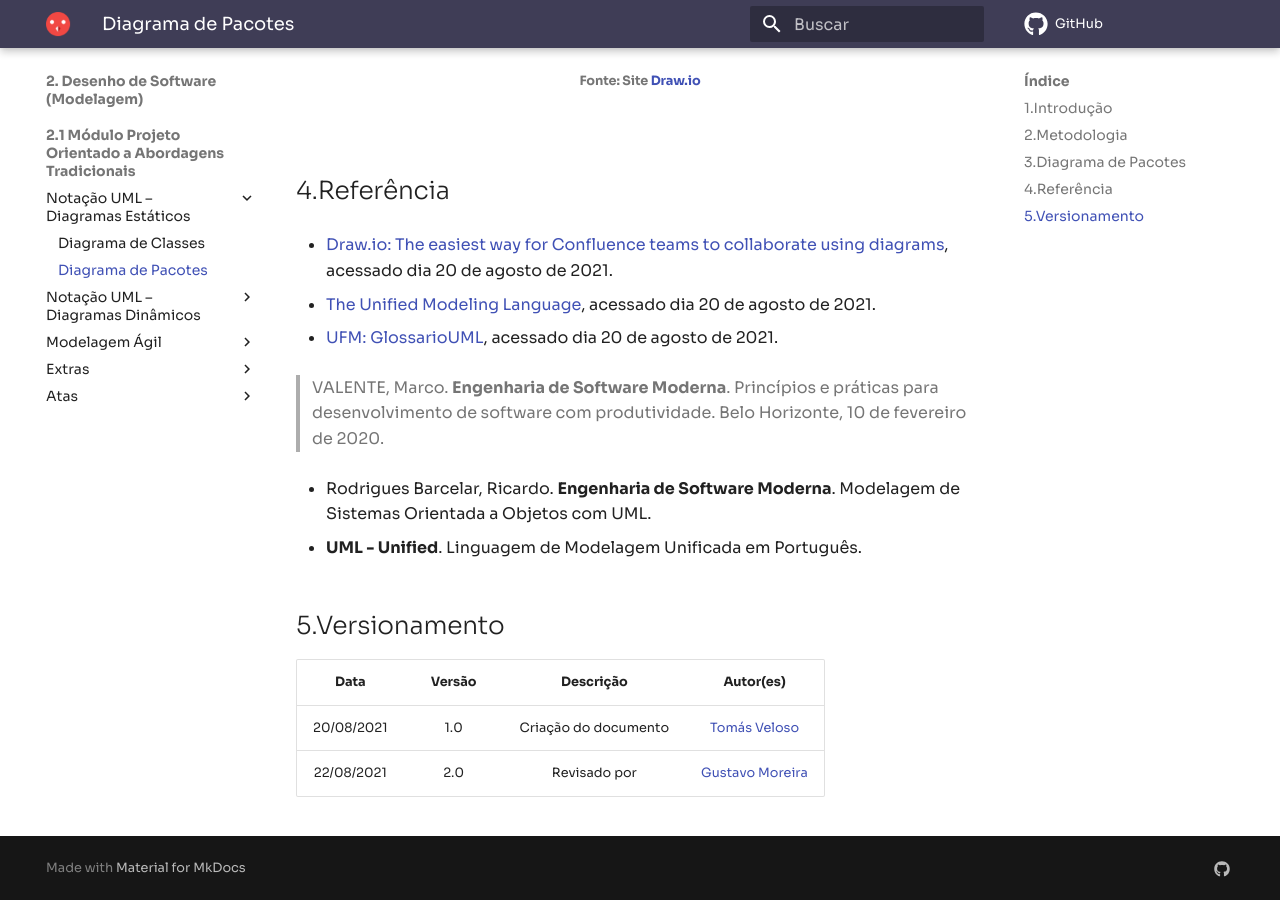
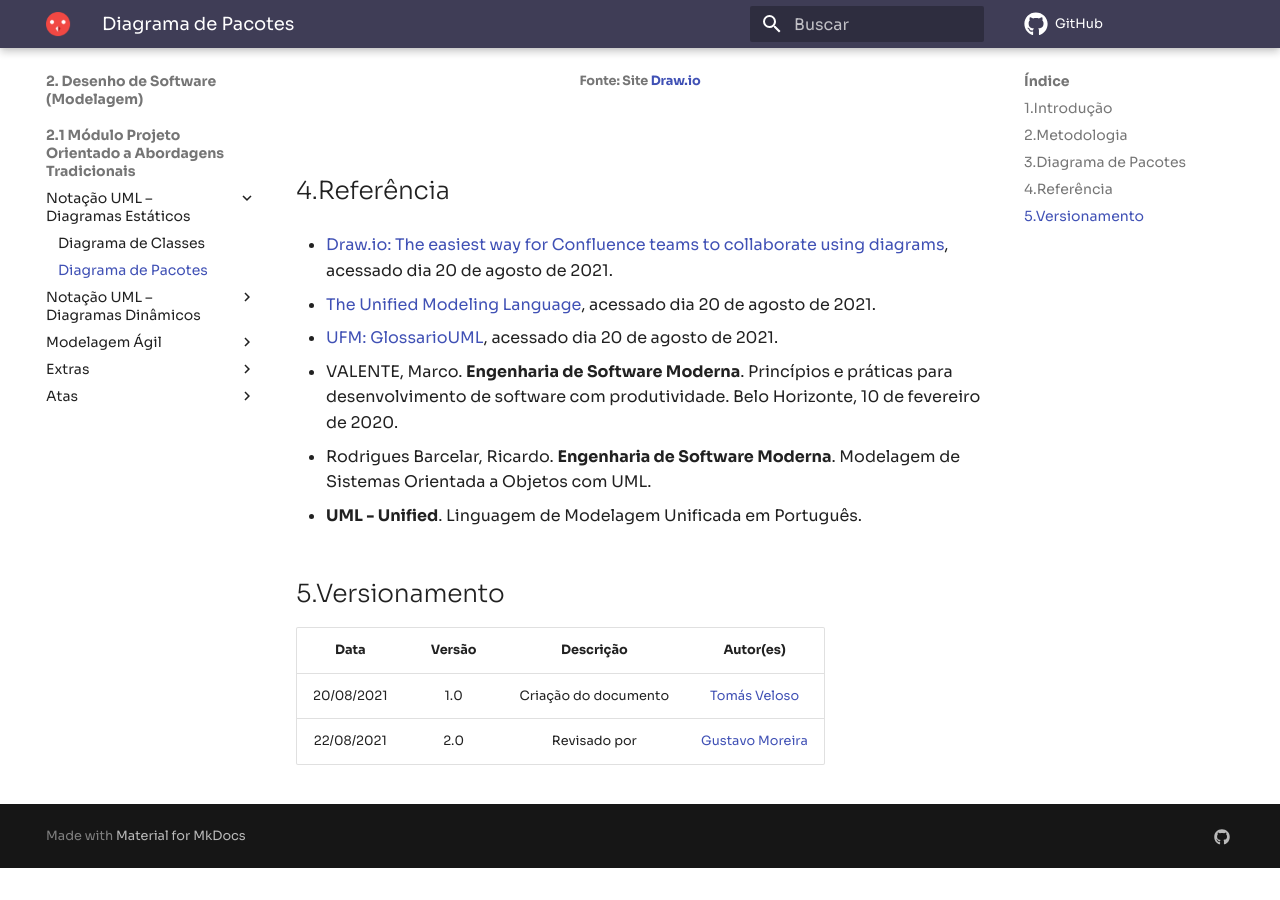
Before and after one commit to UnBArqDsw2021-1/2021.1_G04_Cardeal, an MkDocs documentation site: the page built from docs/modelagem/diagrama_pacotes.md, in a window 1280 px wide and 900 px high, scrolled down 1693 px. Built offline with MkDocs 1.6.1 and Material for MkDocs 9.7.7, drawn with Linux system fonts in a browser that asks for light colours; comment, search, counter and statistics services are not loaded; after the commit the page ends 2561 px from its top, so only the background shows below that.

```diff
--- a/docs/modelagem/diagrama_pacotes.md
+++ b/docs/modelagem/diagrama_pacotes.md
@@ -28,7 +28,7 @@
 * [UFM: GlossarioUML](https://homepages.dcc.ufmg.br/~amendes/GlossarioUML/glossario/conteudo/pacotes/pacote.htm), acessado dia 20 de agosto de 2021.
 
 
-> VALENTE, Marco. **Engenharia de Software Moderna**. Princípios e práticas para desenvolvimento de software com produtividade. Belo Horizonte, 10 de fevereiro de 2020.
+* VALENTE, Marco. **Engenharia de Software Moderna**. Princípios e práticas para desenvolvimento de software com produtividade. Belo Horizonte, 10 de fevereiro de 2020.
 
 * Rodrigues Barcelar, Ricardo. **Engenharia de Software Moderna**. Modelagem de Sistemas Orientada a Objetos com UML.
 
```
